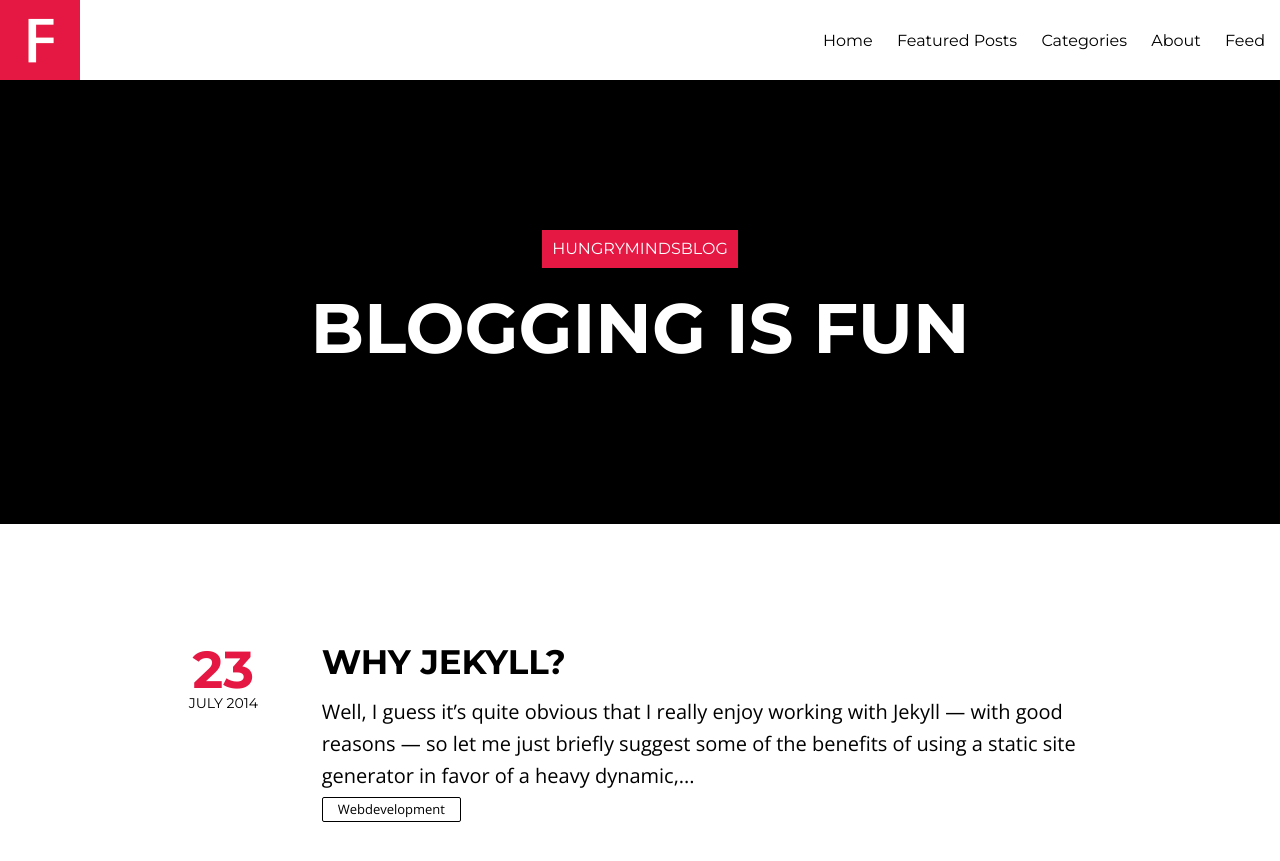
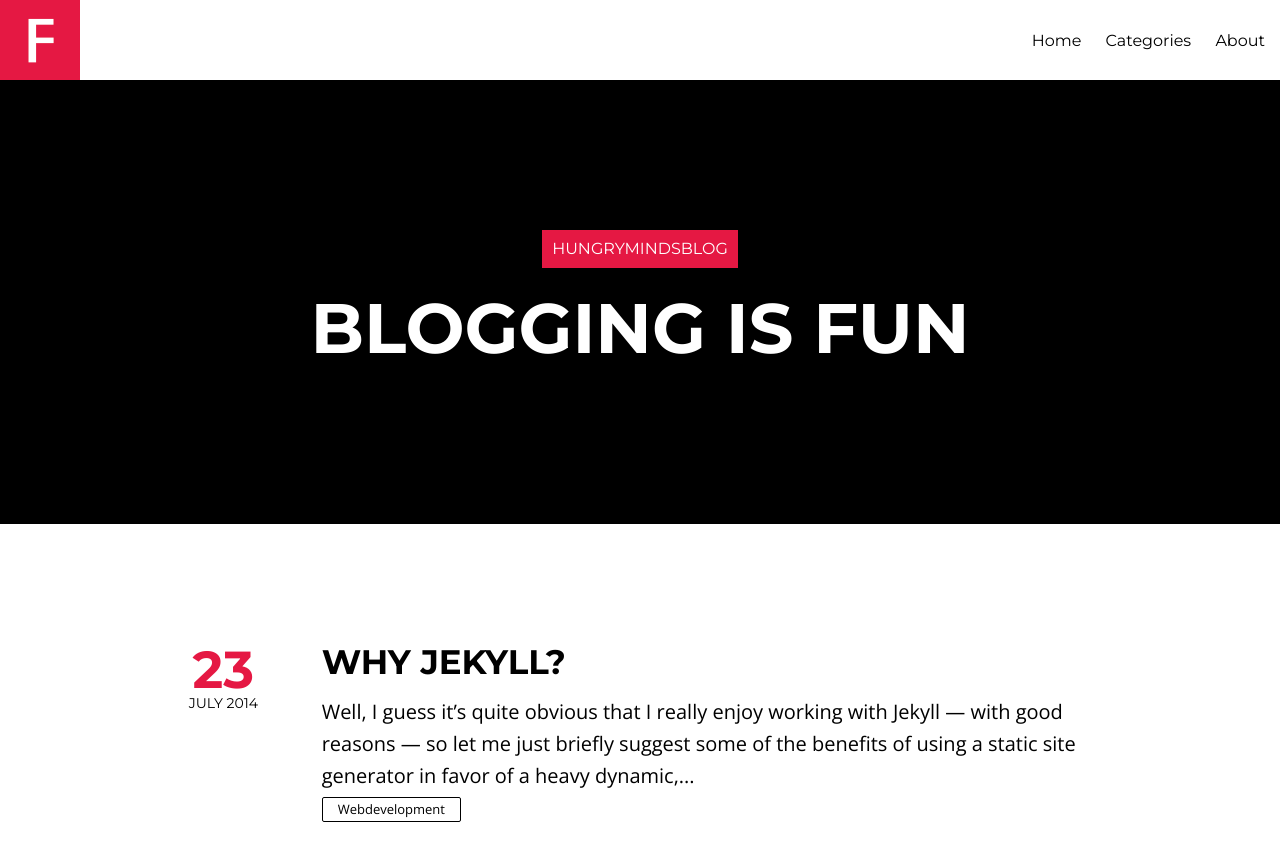
Before and after one commit to HungryMinds/blog, a Jekyll site: the page built from index.html, in a window 1280 px wide and 900 px high. Shown: the top 861 px of the window. Built offline with Jekyll 4.4.1, drawn with Linux system fonts in a browser that asks for light colours; nearby versions of some CDN libraries; the list of posts is cut into pages by our own code.

Commit message:
editting stuff

```diff
--- a/_config.yml
+++ b/_config.yml
@@ -31,8 +31,6 @@ links:
     url: /
     external: false
     icon: home
-  - title: Featured Posts
-    url: /featured
   - title: Categories
     url: /categories
   - title: About
--- a/_layouts/home.html
+++ b/_layouts/home.html
@@ -39,7 +24,6 @@ Description: Awesome dude, awesome life
             <a href="{{ site.url }}{{ link.url }}">{{ link.title }}</a>
             {% endif %} </li>
 {% endfor %}
-           <li><a href="{{ site.url }}/feed.xml" title="Atom/RSS feed"><i class="icon-rss"></i> Feed</a></li>
     </ul>
 </div>
         <div class="clearfix"></div>
```
Also changed, not shown: other parts of _layouts/home.html (+0 -15 lines), assets/js/notepad.js (+5 -7 lines).
